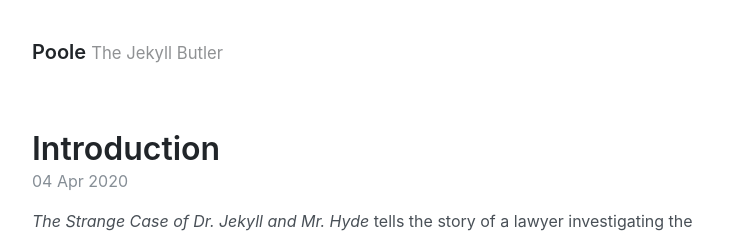
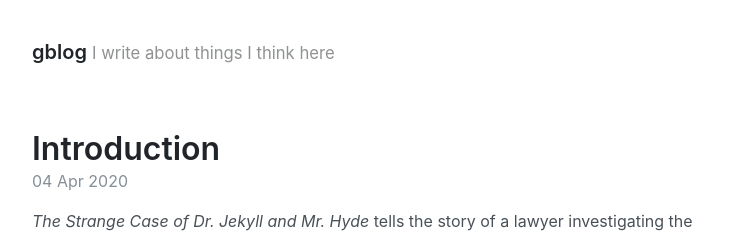
Before and after one commit to kshitij86/gblog.github.io, a Jekyll site: the page built from index.html, in a window 1280 px wide. Shown: the top 234 px of the page, without its empty margins (272-1006 px from the left). Built offline with Jekyll 4.4.1, drawn with Linux system fonts in a browser that asks for light colours; the list of posts is cut into pages by our own code.

Commit message:
Update _config.yml

```diff
--- a/_config.yml
+++ b/_config.yml
@@ -1,11 +1,13 @@
 # Setup
-title: Poole
-tagline: The Jekyll Butler
-url: https://getpoole.com
+name: "gblog"
+title: "gblog"
+tagline: "I write about things I think here"
+url: https://gblog.github.io.com
+description: "I write about things I think here"
 paginate: 1
 baseurl: ""
-permalink: pretty
-
+permalink: /:title/
+include: ["_pages"]
 # Gems
 plugins:
   - jekyll-gist
@@ -33,9 +35,8 @@ sass:
 
 # Specify the author for blog posts
 author:
-  name: Mark Otto
-  url: https://twitter.com/mdo
-  email: markdotto@gmail.com
+  name: Kshitij Kotasthane
+  email: kshitij.kotasthane@gmail.com
 
 # Custom vars
 version: 3.0.0
```
